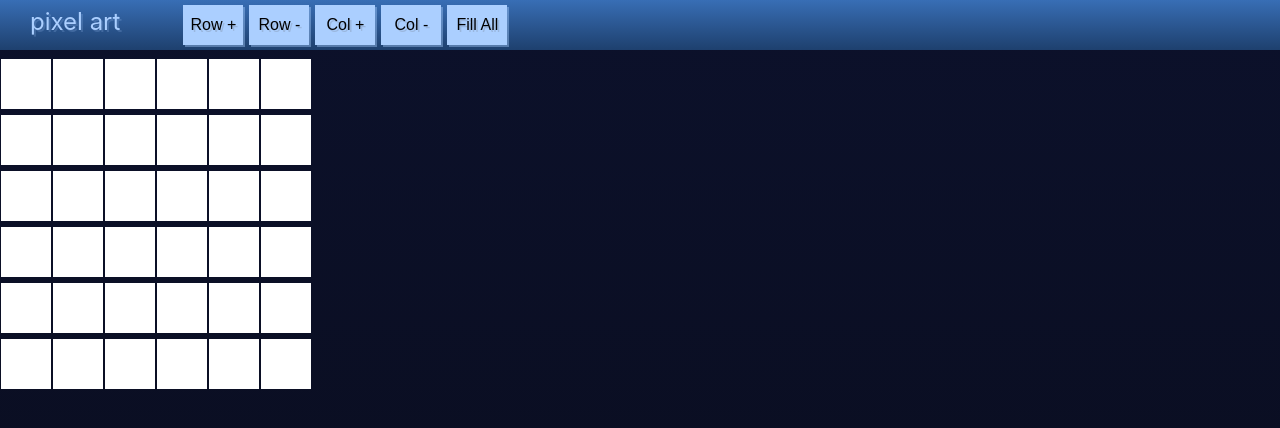
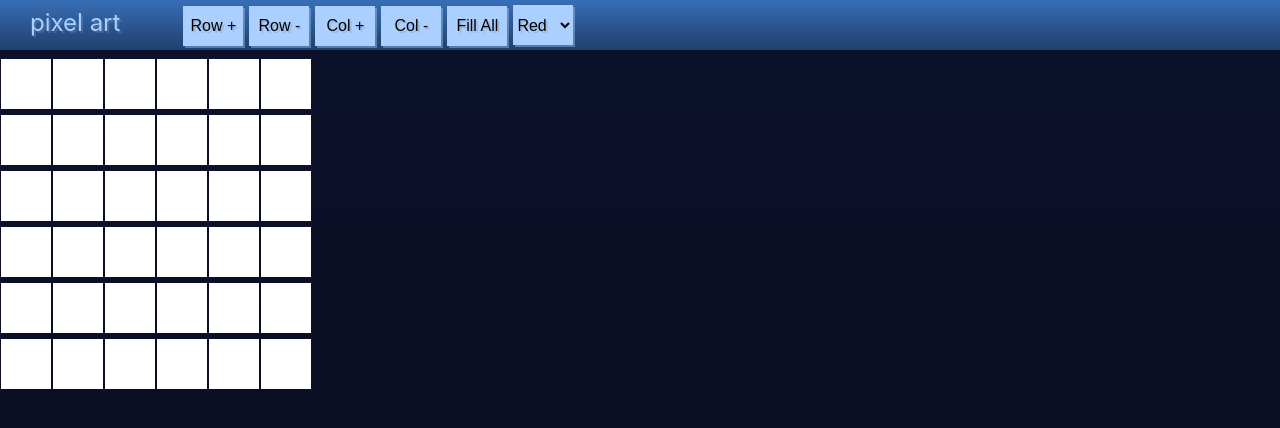
Before and after one commit to mehrabha/react-pixelart, a React (Create React App) app: page / in a window 1280 px wide. Shown: the top 428 px of the page. Built offline with nearby package versions, Linux system fonts and the light colour scheme.

Commit message:
added color selector

```diff
--- a/src/App.js
+++ b/src/App.js
@@ -8,14 +8,14 @@ class App extends React.Component {
         super();
         this.state = {
             rows: [],
-            currentColor: "red"
+            currentColor: "red",
         }
 
         this.addRow = this.addRow.bind(this);
         this.removeRow = this.removeRow.bind(this);
         this.addCol = this.addCol.bind(this);
         this.removeCol = this.removeCol.bind(this);
-        this.fillAll = this.fillAll.bind(this);
+        this.selectColor = this.selectColor.bind(this);
     }
 
     componentDidMount() {
@@ -72,20 +72,12 @@ class App extends React.Component {
         this.setState({rows: newRows});
     }
 
-    fillAll(){
-        let oldRows = this.state.rows;
-        let newRows = [];
-        for (let i = 0; i < oldRows.length; i++) {
-            let newRow = []
-            for (let j = 0; j < oldRows[i].length; j++) {
-                newRow.push(<div className="canvas-col" style={{backgroundColor: this.state.currentColor}}></div>);
-            }
-            newRows.push(newRow);
-        }
+    selectColor(event) {
         this.setState({
-                      rows: newRows
+            currentColor: event.target.value
         })
     }
+
 
     render() {
         return(
@@ -95,7 +87,7 @@ class App extends React.Component {
                 removeRow={this.removeRow}
                 addCol={this.addCol}
                 removeCol={this.removeCol}
-                fillAll={this.fillAll}
+                selectColor={this.selectColor}
               />
                <Canvas rows={this.state.rows} color={this.state.currentColor} />
             </div>
--- a/src/Cell.js
+++ b/src/Cell.js
@@ -13,7 +13,7 @@ class Cell extends Component{
     changeColor(){
         this.setState({
             curColor: this.props.newColor
-        })
+        });
     }
 
     render(){
--- a/src/Nav.js
+++ b/src/Nav.js
@@ -10,6 +10,12 @@ class Nav extends React.Component {
             <button className="nav-element btn" onClick={this.props.addCol}>Col +</button>
             <button className="nav-element btn" onClick={this.props.removeCol}>Col -</button>
             <button className="nav-element btn" onClick={this.props.fillAll}>Fill All</button>
+                <select className="nav-element btn" defaultValue="red" onChange = {this.props.selectColor}>
+                    <option value="red">Red</option>
+                    <option value="green">Green</option>
+                    <option value="blue">Blue</option>
+                    <option value="white">White</option>
+                </select>
           </div>
         );
     }
--- a/src/Row.js
+++ b/src/Row.js
@@ -12,7 +12,7 @@ class Row extends React.Component {
         return(
           <div className="canvas-row">
             {this.props.cols.map( col => (
-                <Cell color={"white"} newColor={this.state.color} /> ))}
+                <Cell color={"white"} newColor={this.props.color} /> ))}
           </div>
         );
     }
```
